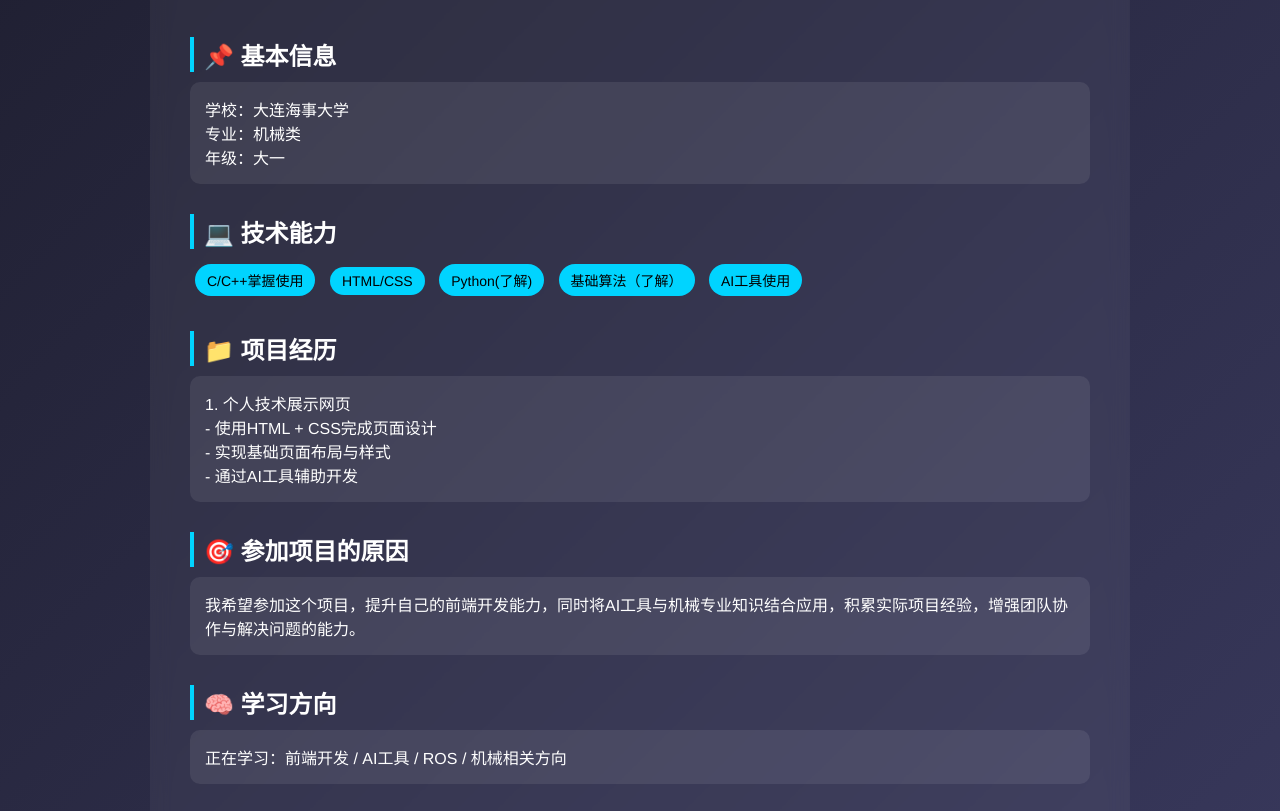
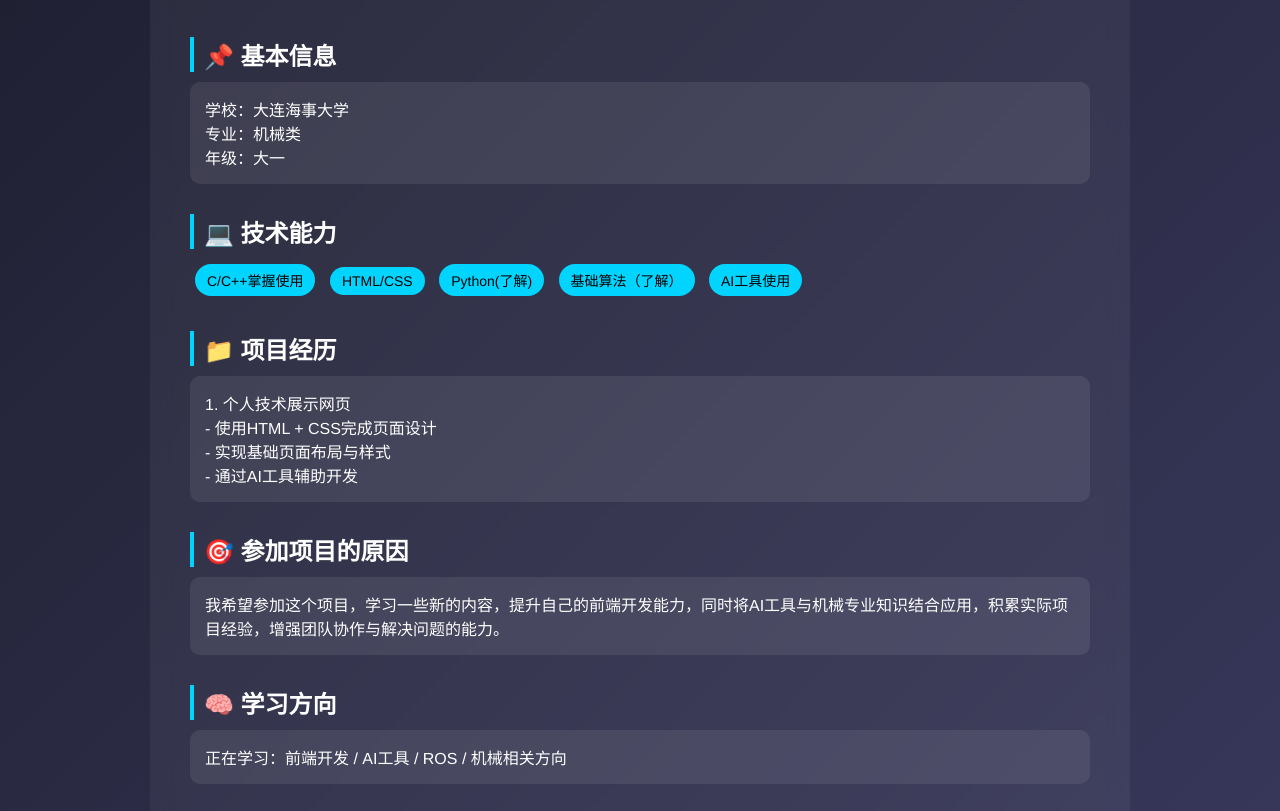
Before and after one commit to xchang216-svg/my-profile-page, a plain HTML site: page index.html in a window 1280 px wide. Shown: the part 242-1053 px from the top of the page. Drawn offline with Linux system fonts and the light colour scheme.

Commit message:
Update project participation reason text

```diff
--- a/index.html
+++ b/index.html
@@ -127,7 +127,7 @@
     <div class="section">
         <h2>🎯 参加项目的原因</h2>
         <div class="card">
-            我希望参加这个项目，提升自己的前端开发能力，同时将AI工具与机械专业知识结合应用，积累实际项目经验，增强团队协作与解决问题的能力。
+            我希望参加这个项目，学习一些新的内容，提升自己的前端开发能力，同时将AI工具与机械专业知识结合应用，积累实际项目经验，增强团队协作与解决问题的能力。
         </div>
     </div>
 
```
